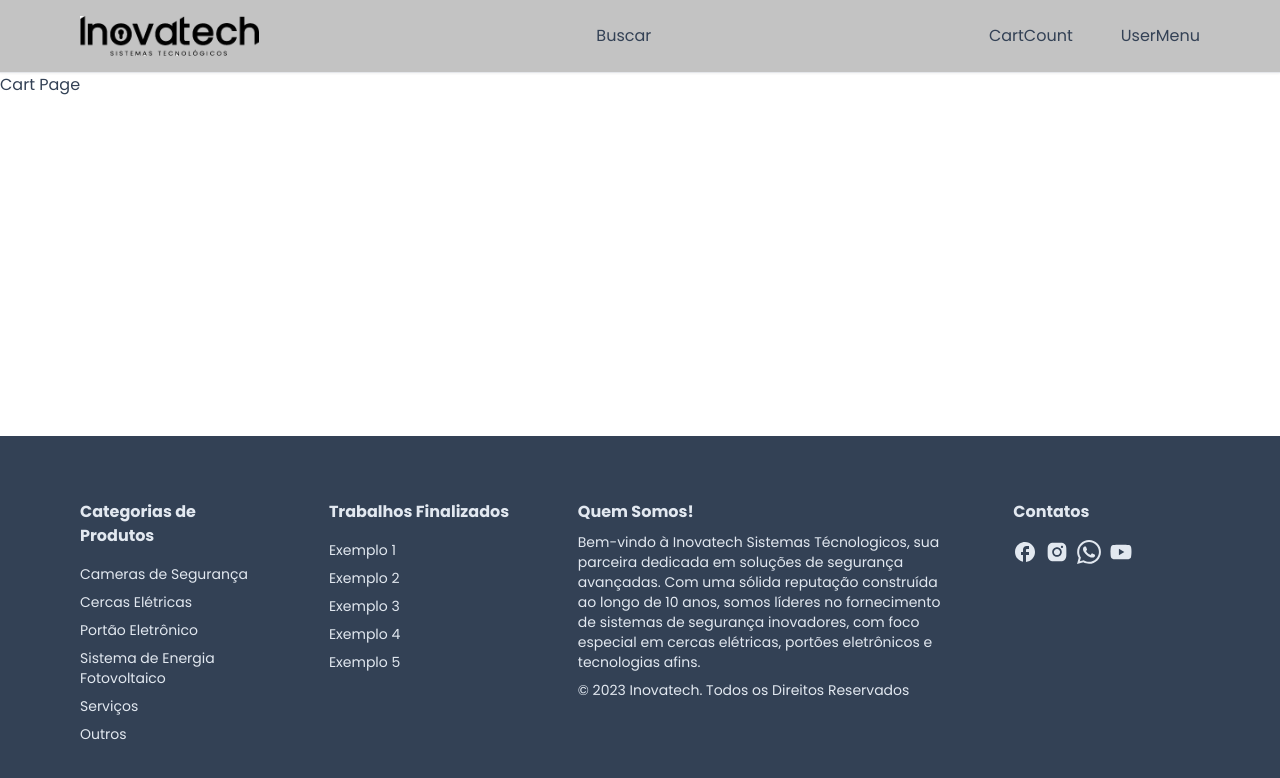
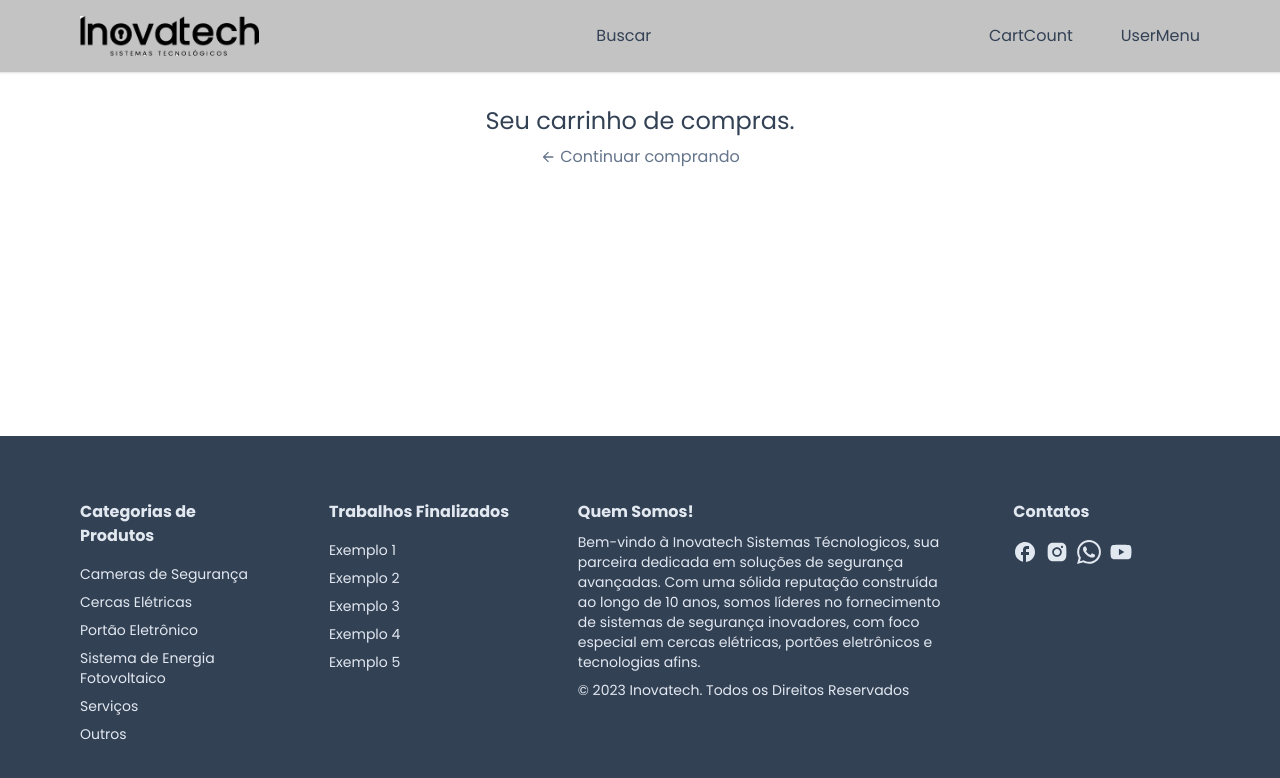
Before and after one commit to jhonatanlinux/ecommerce, a Next.js app: page /cart in a window 1280 px wide. Shown: the top 778 px of the page. Built offline with nearby package versions, Linux system fonts and the light colour scheme; a web font is replaced by a local one.

Commit message:
Next13 Fullstack E-Commerce 🛒 - 27 React Hot Toast | React.js & Typescript 🔥
https://www.youtube.com/watch?v=4Vi2pcyx6l4&list=PL63c_Ws9ecISwPzddQzQ671S_gzJA6M5z&index=30

```diff
--- /dev/null
+++ b/app/cart/CartCliente.tsx
@@ -0,0 +1,27 @@
+"use client";
+import { useCart } from "@/hooks/userCart";
+import Link from "next/link";
+import { MdArrowBack } from "react-icons/md";
+
+const CartClient = () => {
+  const { cartProducts } = useCart();
+  if (!cartProducts || cartProducts.length === 0) {
+    return (
+      <div className="flex flex-col items-center">
+        <div className="text-2xl">Seu carrinho de compras.</div>
+        <div>
+          <Link
+            href={"/"}
+            className="text-slate-500 flex items-center gap-1 mt-2"
+          >
+            <MdArrowBack />
+            <span>Continuar comprando</span>
+          </Link>
+        </div>
+      </div>
+    );
+  }
+  return <div></div>;
+};
+
+export default CartClient;
--- a/app/cart/page.tsx
+++ b/app/cart/page.tsx
@@ -1,5 +1,12 @@
+import Container from "../../app/components/products/Container";
+import CartClient from "./CartCliente";
+
 const Cart = () => {
-  return <div>Cart Page</div>;
+  return <div className="pt-8">
+    <Container>
+      <CartClient/>
+    </Container>
+  </div>;
 };
 
 export default Cart;
--- a/hooks/userCart.tsx
+++ b/hooks/userCart.tsx
@@ -41,7 +41,9 @@ export const CartContextProvider = (props: Props) => {
       } else {
         updatedCart = [product];
       }
-      toast.success("Produto adicionado ao carrinho!");
+      toast.success("Produto adicionado ao carrinho!", {
+        id: "unique-toast-id",
+      });
       localStorage.setItem("eShopCartItems", JSON.stringify(updatedCart));
       return updatedCart;
     });
```
